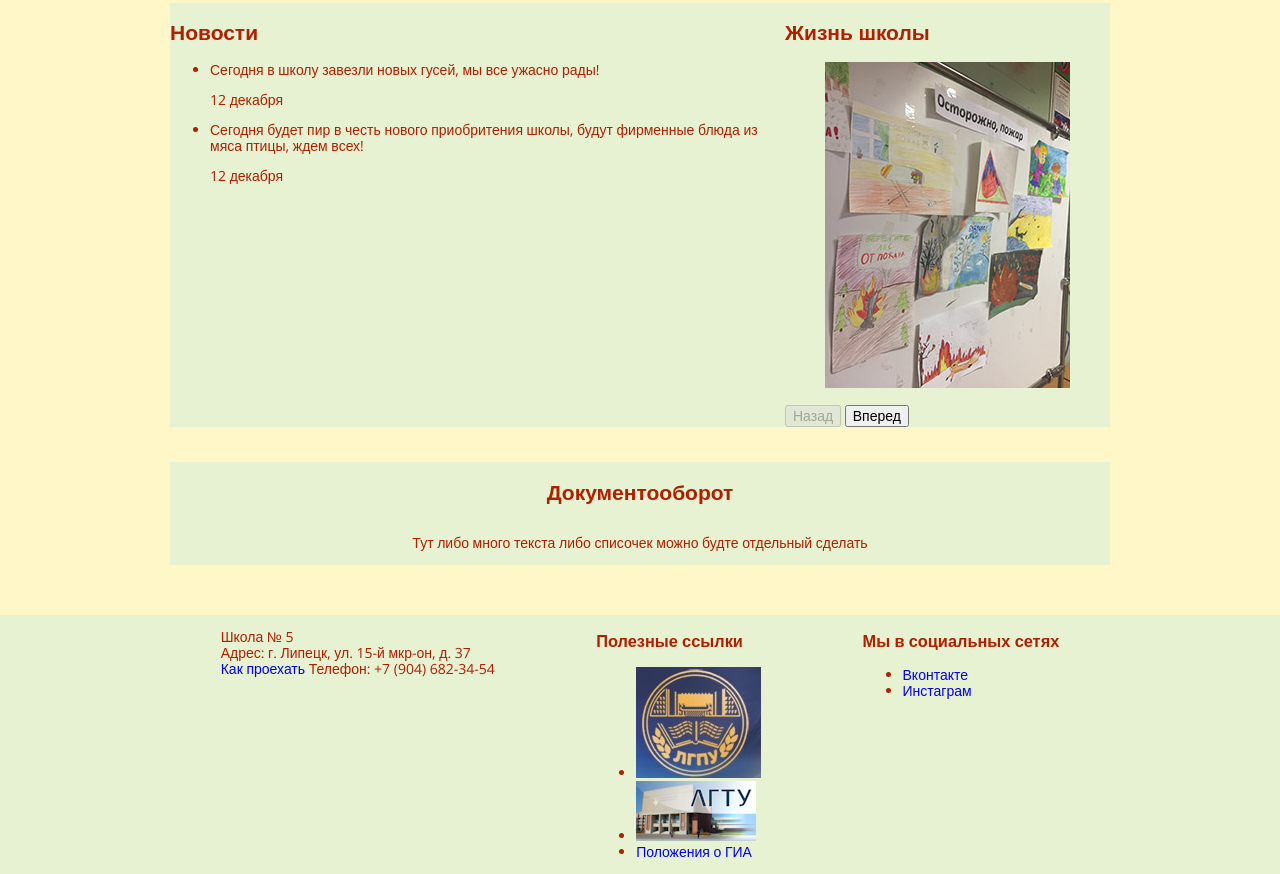
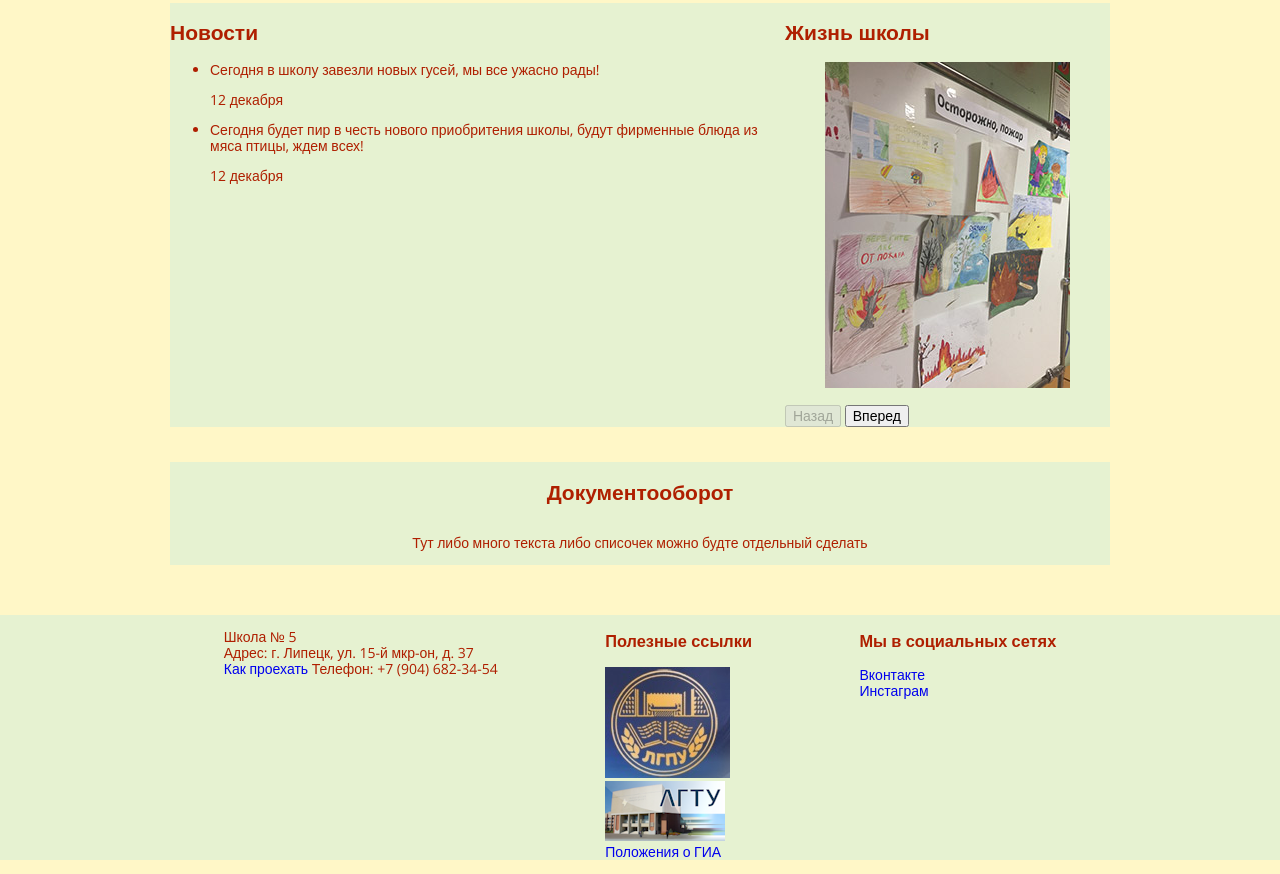
Before and after one commit to NDAt48/School-5, a plain HTML site: page index.html in a window 1280 px wide. Shown: the part 247-1121 px from the top of the page. Drawn offline with nearby package versions, Linux system fonts and the light colour scheme.

Commit message:
fixed ul in footer

```diff
--- a/css/style.css
+++ b/css/style.css
@@ -142,6 +142,9 @@ a {
   justify-content: space-around;
 }
 
-.main-footer {
+.main-footer ul {
+  margin: 0;
+  padding: 0;
+  list-style: none;
 
 }
```
